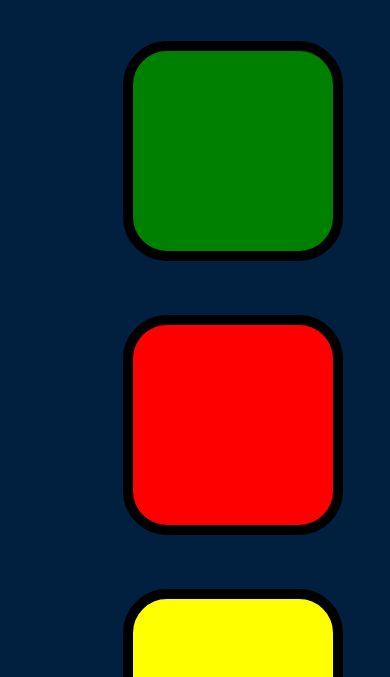
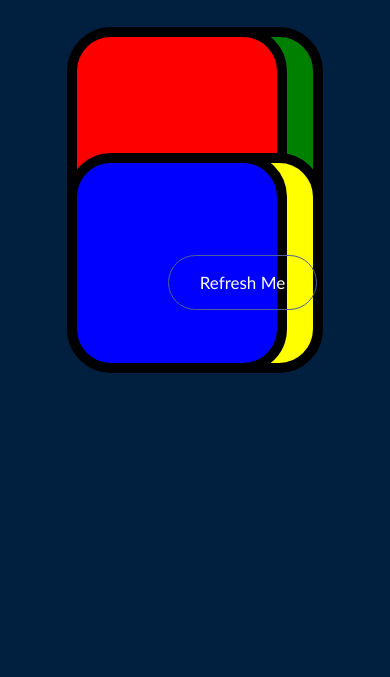
Before and after one commit to Saketh-77/SakethShanmukha.github.io, a plain HTML site: page patterngame/index.html in a window 390 px wide. Shown: the part 167-844 px from the top of the page. Drawn offline with nearby package versions, Linux system fonts and the light colour scheme.

Commit message:
updated for mobile view

```diff
--- a/patterngame/styles.css
+++ b/patterngame/styles.css
@@ -96,3 +96,31 @@ body {
   box-shadow: 0 0 20px white;
   background-color: grey;
 }
+
+@media (max-width: 1024px){
+  .green{
+    position: absolute;
+    left: 20%;
+    top: 20%;
+  }
+  .yellow{
+    position: absolute;
+    left: 20%;
+    top: 35%;
+  }
+  .red{
+    position: absolute;
+    right: 20%;
+    top: 20%;
+  }
+  .blue{
+    position: absolute;
+    top: 35%;
+    right: 20%;
+  }
+  .button-refresh{
+    position: absolute;
+    top: 50%;
+    left: 43%;
+  }
+}
```
